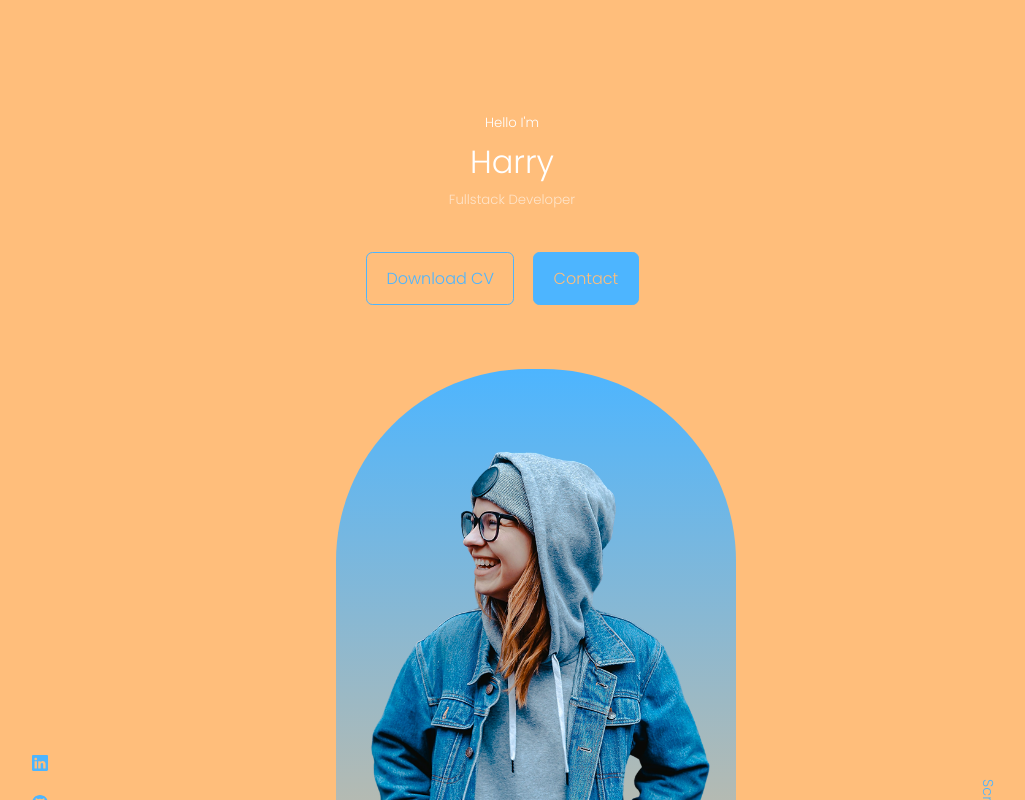
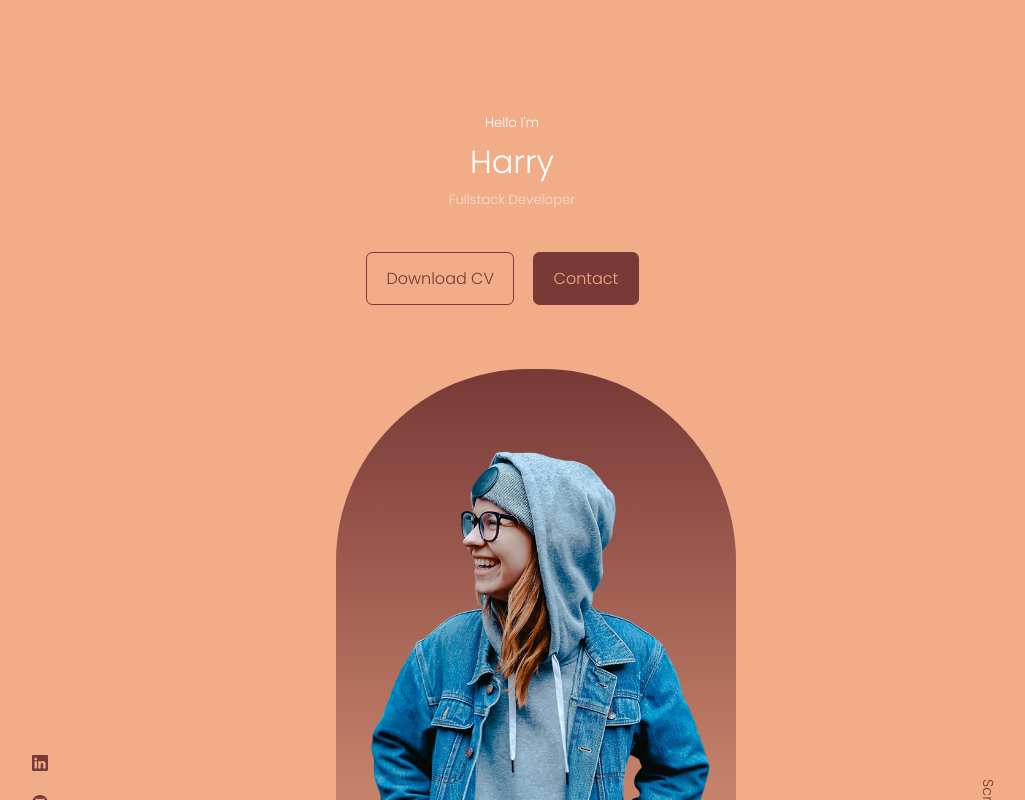
Before and after one commit to HarryCandlish/Porfolio, a React (Create React App) app: page / in a window 1280 px wide. Shown: the top 800 px of the page, without its empty margins (128-1153 px from the left). Built offline with nearby package versions, Linux system fonts and the light colour scheme.

Commit message:
scroll down function added and styled, media quieries for small and medium devices eces added

```diff
--- a/src/components/header/header.css
+++ b/src/components/header/header.css
@@ -43,7 +43,7 @@ header {
 .me {
     background: linear-gradient(var(--color-primary), transparent);
     width: 22rem;
-    height: 40rem;
+    height: 35rem;
     position: absolute;
     left: calc(50% - 11rem);
     margin-top: 4rem;
@@ -62,3 +62,23 @@ header {
     font-weight: 200;
     font-size: 0.9rem;
 }
+
+/* =========== Media Queries  (Medium Devices) ============= */
+
+@media screen and (max-width: 1024px) {
+  header {
+    height: 68vh;
+  }
+}
+
+@media screen and (max-width: 600px) {
+    header {
+        height: 100vh;
+    }
+    .header_socials,
+    .scroll_down {
+        display: none;
+    }
+}
+
+/* =========== Media Queries  (Small Devices) ============= */
--- a/src/index.css
+++ b/src/index.css
@@ -11,9 +11,9 @@
 }
 
 :root {
-    --color-bg:  #FFBE7BFF;
+    --color-bg:  #F1AC88FF;
     --color-bg-variant:#2d2d6c;
-    --color-primary:#4db5ff;
+    --color-primary: #783937FF;
     --color-primary-variant:rgba(77,181,255,0.4);
     --color-white: white;
     --color-light:rgba(255,255,255,0.6);
```
